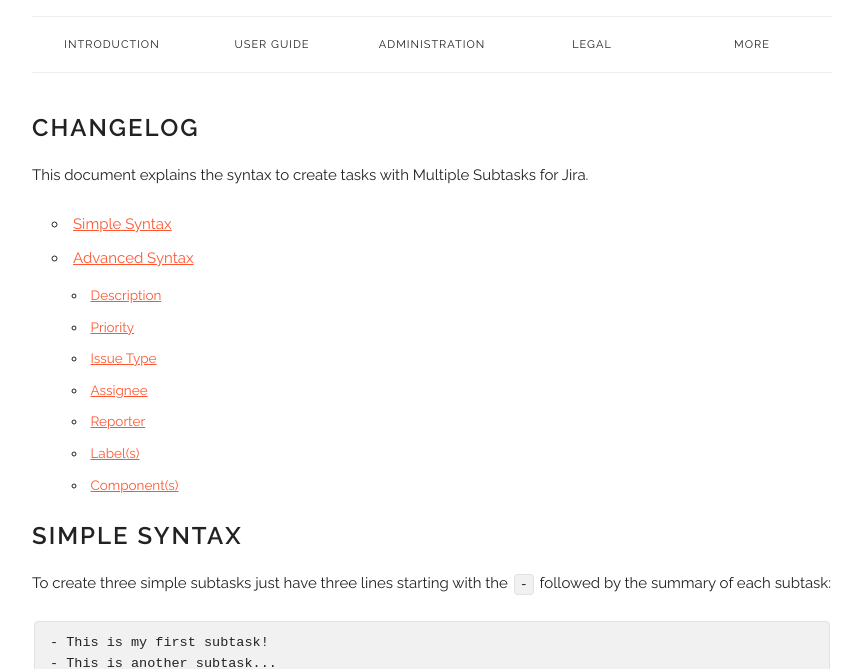
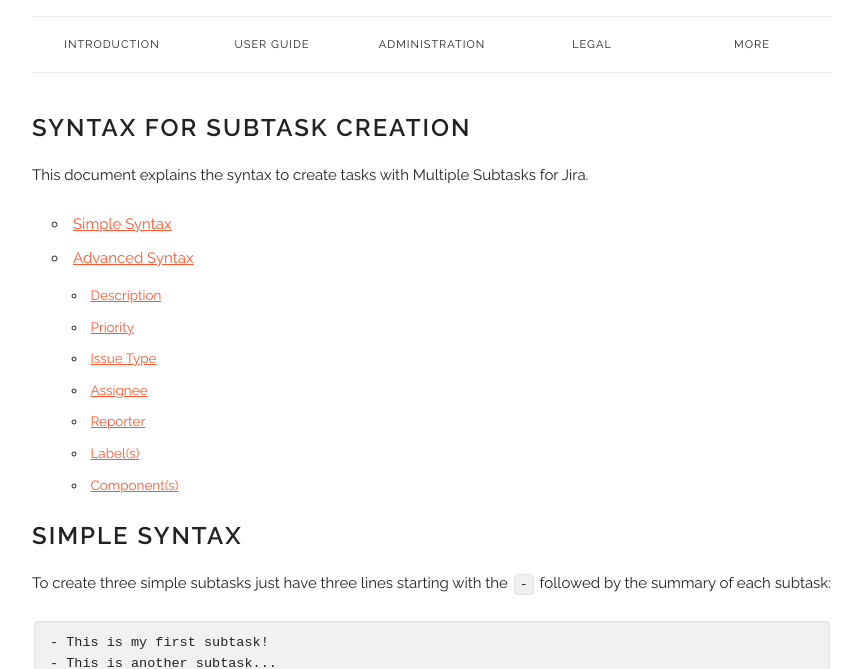
Before and after one commit to codescape/jira-multiple-subtasks, a Jekyll site: the page built from docs/syntax.md, in a window 1280 px wide and 900 px high, cut to the strip 231-900 px from the top of the window. Shown: the whole strip, without its empty margins (208-1071 px from the left). Built offline with Jekyll 4.4.1, drawn with Linux system fonts in a browser that asks for light colours; nearby versions of some CDN libraries.

Commit message:
docs: provide initial version of the documentation pages

```diff
--- a/docs/syntax.md
+++ b/docs/syntax.md
@@ -1,6 +1,6 @@
 ---
 layout: default
-title: Changelog
+title: Syntax for subtask creation
 ---
 
 This document explains the syntax to create tasks with Multiple Subtasks for Jira.
```
